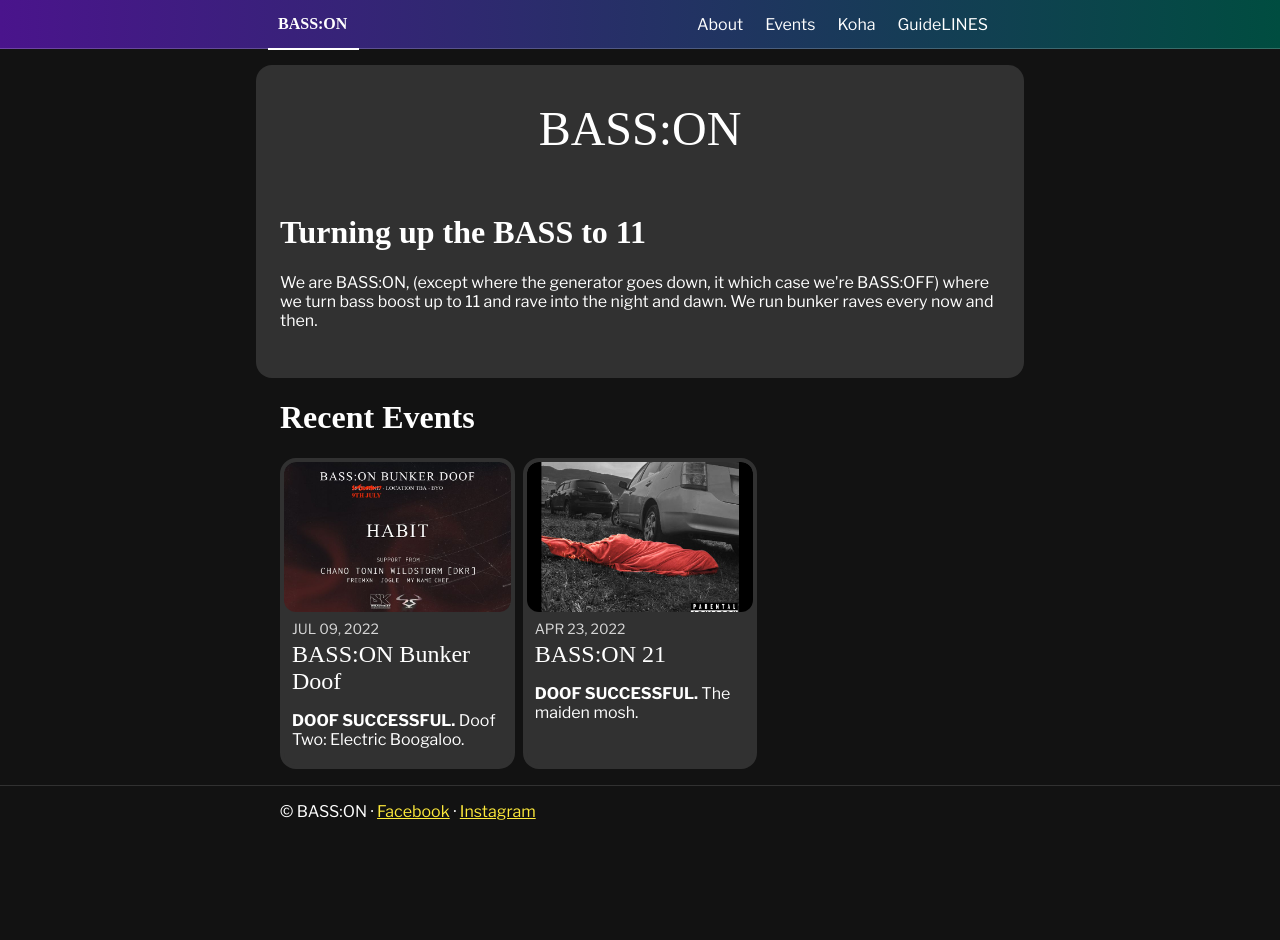
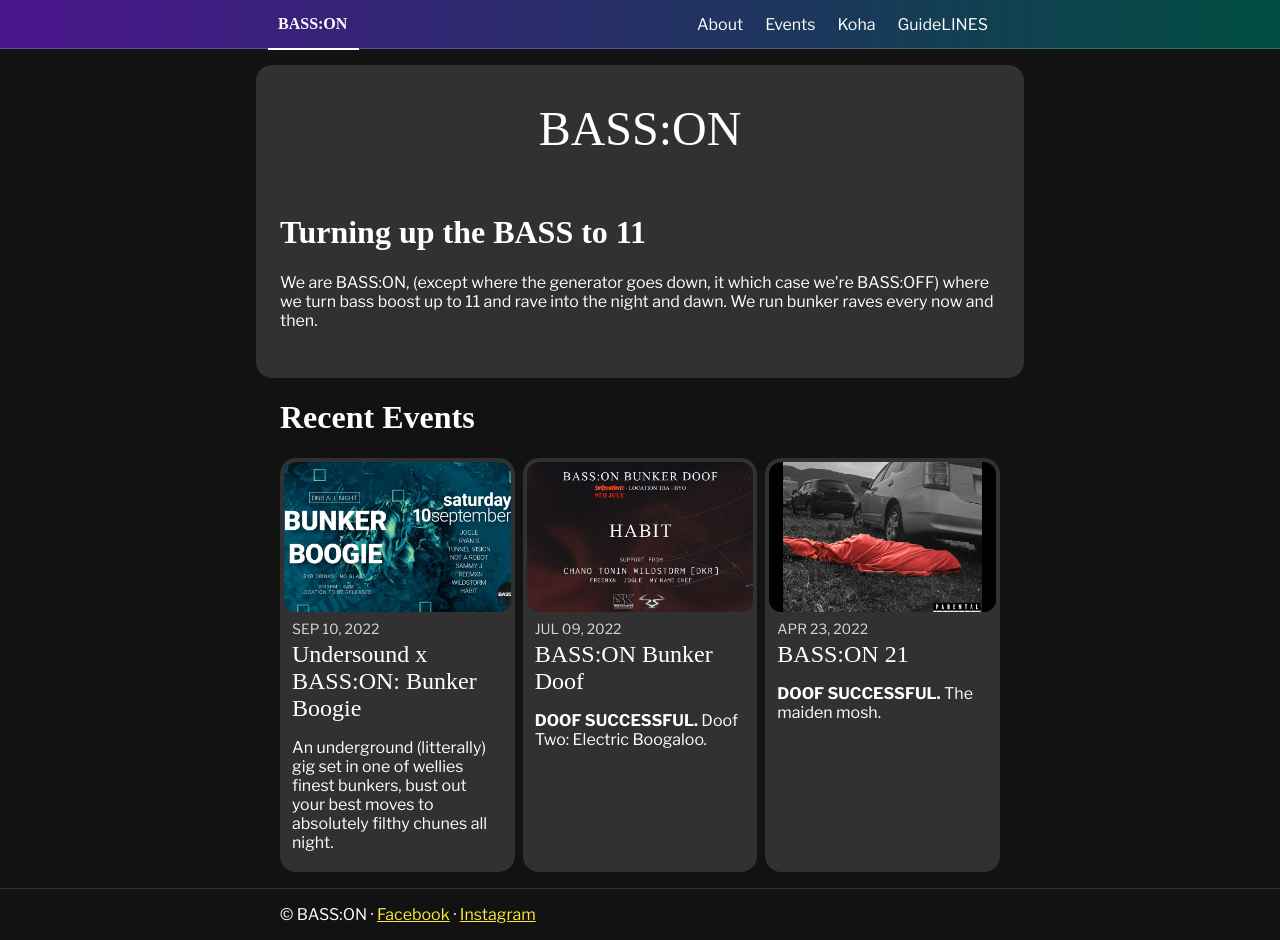
Before and after one commit to itisrazza/bass.on, a Jekyll site: the page built from index.md, in a window 1280 px wide. Built offline with Jekyll 4.4.1, drawn with Linux system fonts in a browser that asks for light colours; nearby versions of some CDN libraries; some web fonts are replaced; before the commit the page ends 900 px from its top, so only the background shows below that.

Commit message:
add the undersound event coming up

```diff
--- /dev/null
+++ b/_events/2022-undersound-bunker-boogie.md
@@ -0,0 +1,25 @@
+---
+layout: event
+title: "Undersound x BASS:ON: Bunker Boogie"
+date: 2022-09-10
+location: Secret Location
+
+kind: Open Invite   # eg. Public, Open Invite, Private
+links:
+  facebook: https://www.facebook.com/events/356820739862586
+  # ticket_buy: https://www.eventbrite.co.nz/e/basson-1234        # link to ticket purchases
+
+artists:
+  # links to artists, use their id from _data/artists.yml
+  # and make sure an avatar is in static/artists/{{artist.id}}.jpg
+  - jogle
+  - ryan_s
+  - tunnelvision
+  - not_a_robot
+  - sammy_j
+  - freemxn
+  - wildstorm
+  - habit
+---
+
+An underground (litterally) gig set in one of wellies finest bunkers, bust out your best moves to absolutely filthy chunes all night.
--- a/_sass/basson/_base.scss
+++ b/_sass/basson/_base.scss
@@ -162,4 +162,10 @@ a {
 	margin: 16px -24px;
 	padding: 32px 24px;
 	border-radius: 16px;
+
+	text-shadow: 2px 2px 0 #313131;
+
+	.btn {
+		text-shadow: none;
+	}
 }
```
Also changed, not shown: _events/example-rave.md (+1 -0 lines), Gemfile.lock, static/artists/habit.jpg (added), static/banners/2022-undersound-bunker-boogie.jpg (added).
